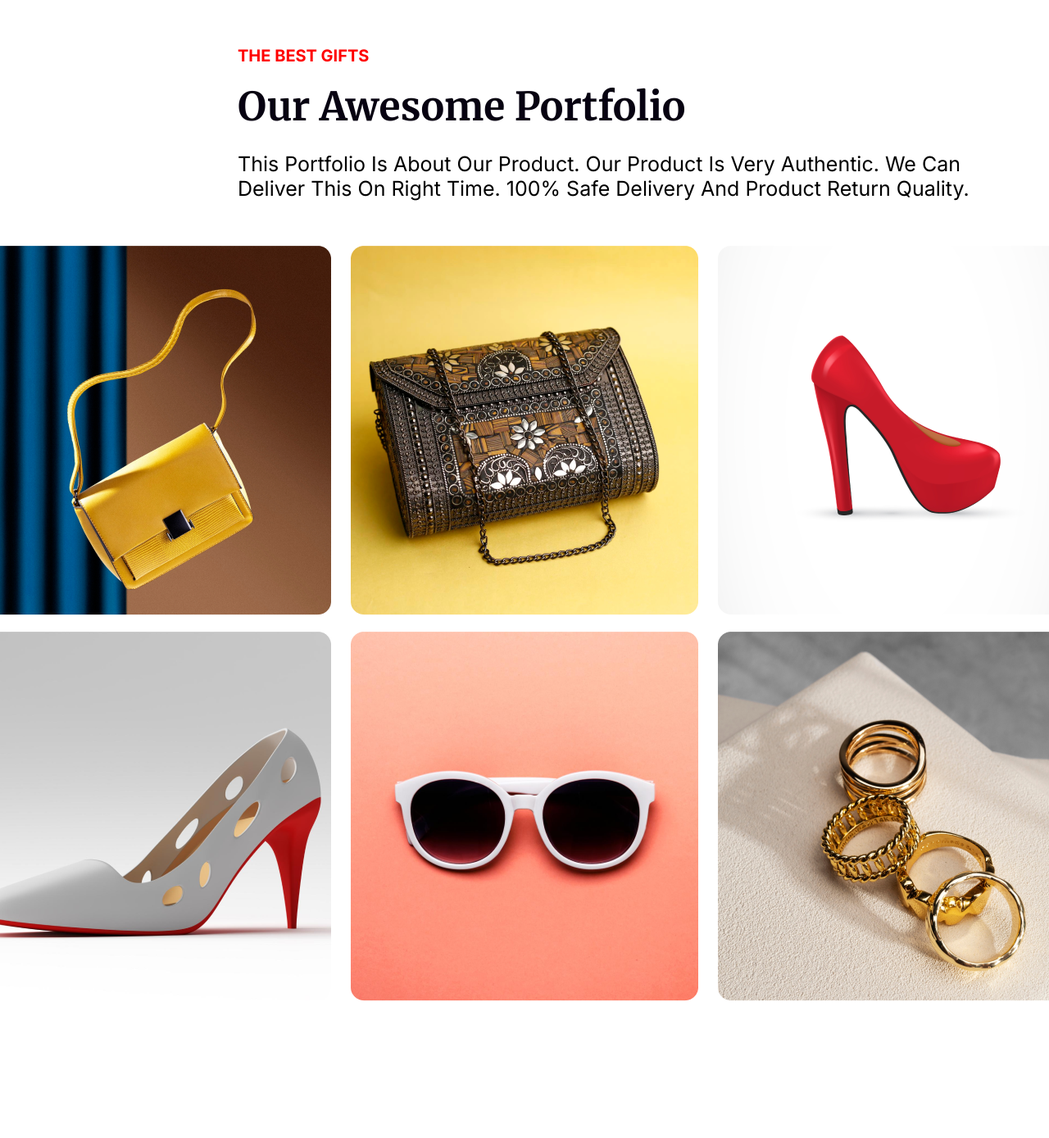
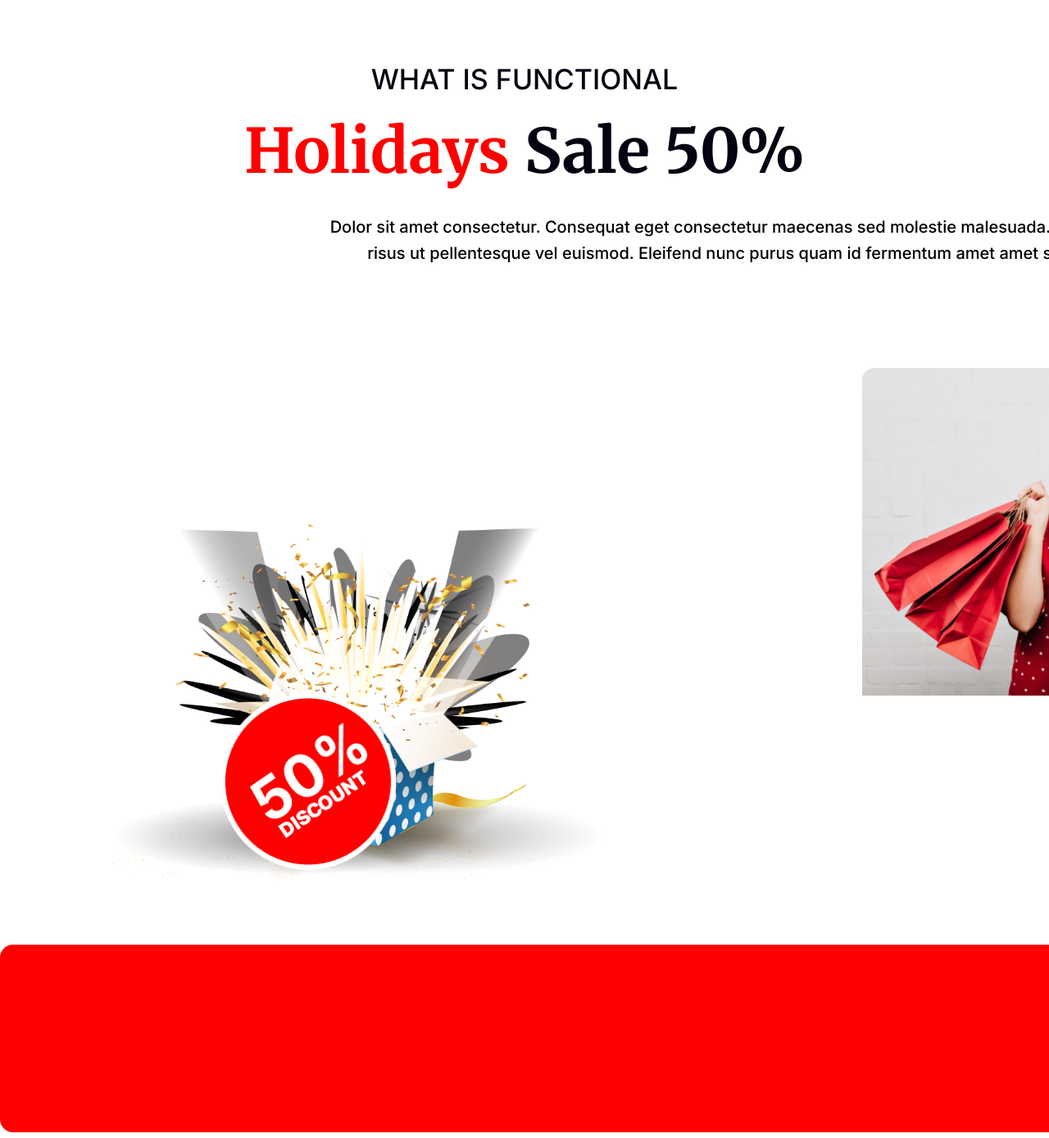
Before and after one commit to araf7-7/assignment-1, a plain HTML site: page index.html in a window 1280 px wide. Shown: the part 3820-5209 px from the top of the page at 82% size. Drawn offline with Linux system fonts and the light colour scheme.

Commit message:
extra section added

```diff
--- a/index.html
+++ b/index.html
@@ -90,7 +90,31 @@
                 </div>
             </div>
         </section>
+        <section class="section-5">
+            <div class="h23" >
+                <h1 class="h24">WHAT IS FUNCTIONAL</h1>
+                <h1 class="h25"><span style="color: red;">Holidays</span> Sale 50%</h2>
+                <p class="h26">Dolor sit amet consectetur. Consequat eget consectetur maecenas sed
+                    molestie malesuada. Ipsum sed sodales risus ut pellentesque vel euismod. Eleifend nunc purus quam id fermentum amet amet sit consectetur.</p>
+            </div>
+            <div>
+            </div>
+            <div class="h27">
+                <img class="h28" src="images/Group 75.png" alt="">
+                <img class="h29" src="images/Rectangle 1.png" alt="">
+                <img class="h30" src="images/Group 44.png" alt="">
 
+
+
+                <div class="relative">
+                    <img class="" src="images/Rectangle 2.png" alt="">
+
+                </div>
+
+            </div>
+            </div>
+
+        </section>
         <section class="section-6">
             <div class="h32">
                 <h1 class="h33">THE BEST GIFTS</h1>
--- a/style.css
+++ b/style.css
@@ -291,6 +291,72 @@ header {
     cursor: pointer;
     background-color: #F00
 }
+.section-5 {
+    margin-top: 140px;
+    margin-bottom: 150px;
+
+}
+
+.h23 {
+    align-items: center;
+    padding-bottom: 70px;
+}
+
+.h24 {
+    color: #070211;
+    font-family: Inter;
+    font-size: 34px;
+    font-weight: 500;
+    text-align: center;
+    padding-bottom: 20px;
+
+}
+
+.h25 {
+    text-align: center;
+    color: #070211;
+    font-family: Merriweather;
+    font-size: 75px;
+    font-weight: 900;
+    padding-bottom: 30px;
+}
+
+.h26 {
+    padding-left: 400px;
+    width: 1068px;
+    text-align: center;
+    color: black;
+    font-family: Inter;
+    font-size: 20px;
+    font-weight: 500;
+    line-height: 32px;
+}
+.h27{
+    width: 100%;
+    position: relative;
+    text-align: center;
+}
+.h28{
+    width: 600px;
+    height: 450px;
+    position: relative;
+    top: 245px;
+}
+.h29{
+    width: 400px;
+    height: 400px;
+    position: relative;
+    top: 4px;
+    left: 310px;
+}
+.h30{
+    width: 300px;
+    height: 300px;
+    position: relative;
+    top: -45px;
+    left: -264px;
+}
+
 
 .section-7 {
 
```
